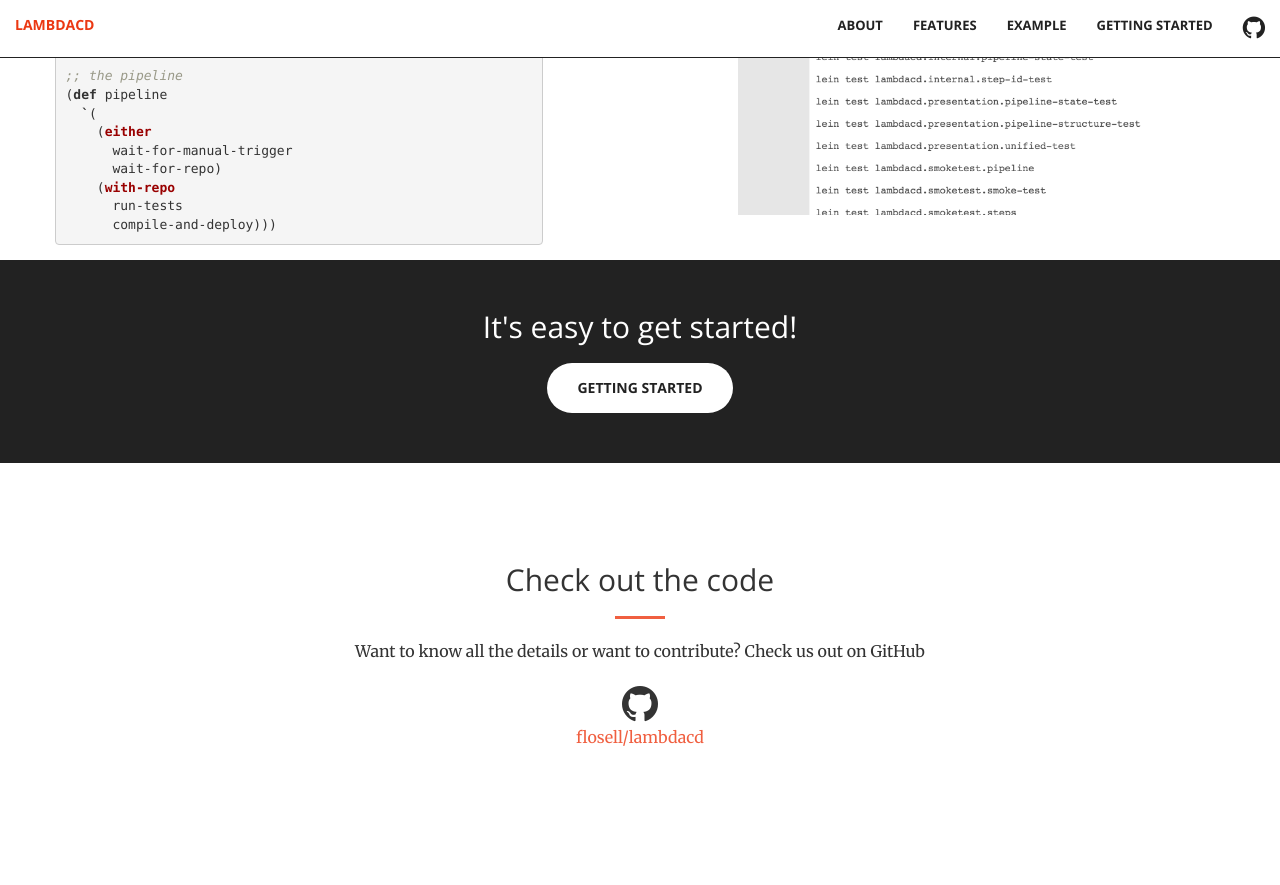
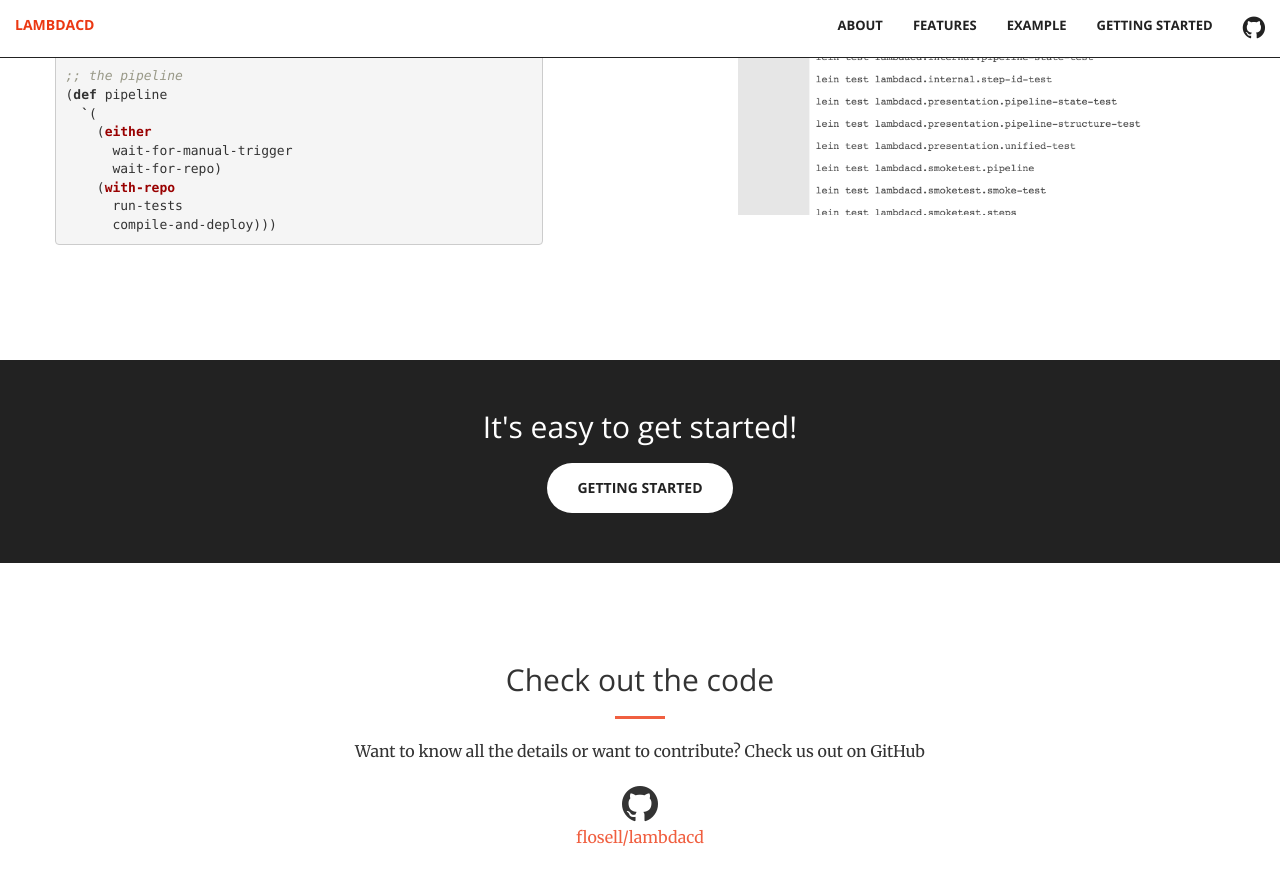
Before and after one commit to flosell/lambdacd, a Jekyll site: the page built from index.html, in a window 1280 px wide and 900 px high, scrolled down 2133 px. Shown: the top 885 px of the window. Built offline with Jekyll 4.4.1, drawn with Linux system fonts in a browser that asks for light colours.

Commit message:
add some padding

```diff
--- a/css/creative.scss
+++ b/css/creative.scss
@@ -72,8 +72,8 @@ aside {
     padding: 50px 0;
 }
 
-.no-padding {
-    padding: 0;
+.only-bottom-padding {
+    padding-top: 0;
 }
 
 // Navigation
--- a/index.html
+++ b/index.html
@@ -79,7 +79,7 @@ landingpage: true
   </div>
 </section>
 
-<section class="no-padding" id="example">
+<section class="only-bottom-padding" id="example">
   <div class="container">
     <div class="row no-gutter">
       <div class="row">
```
